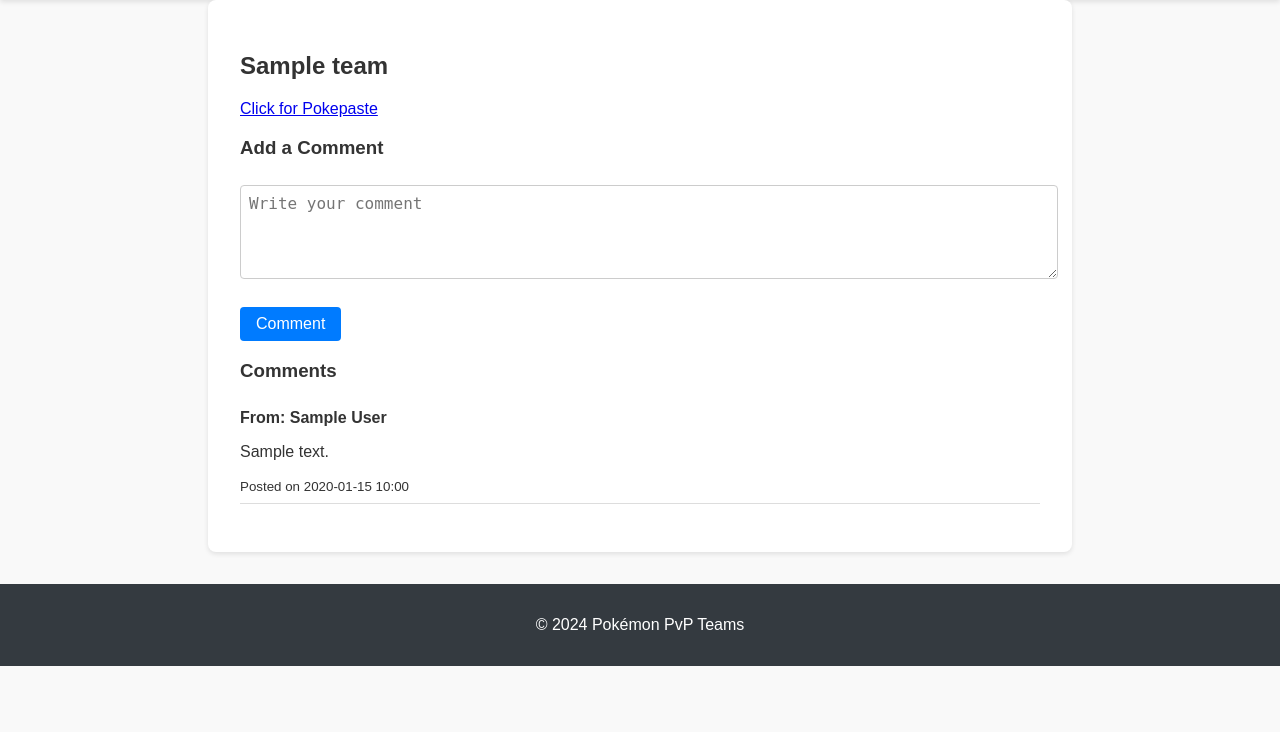
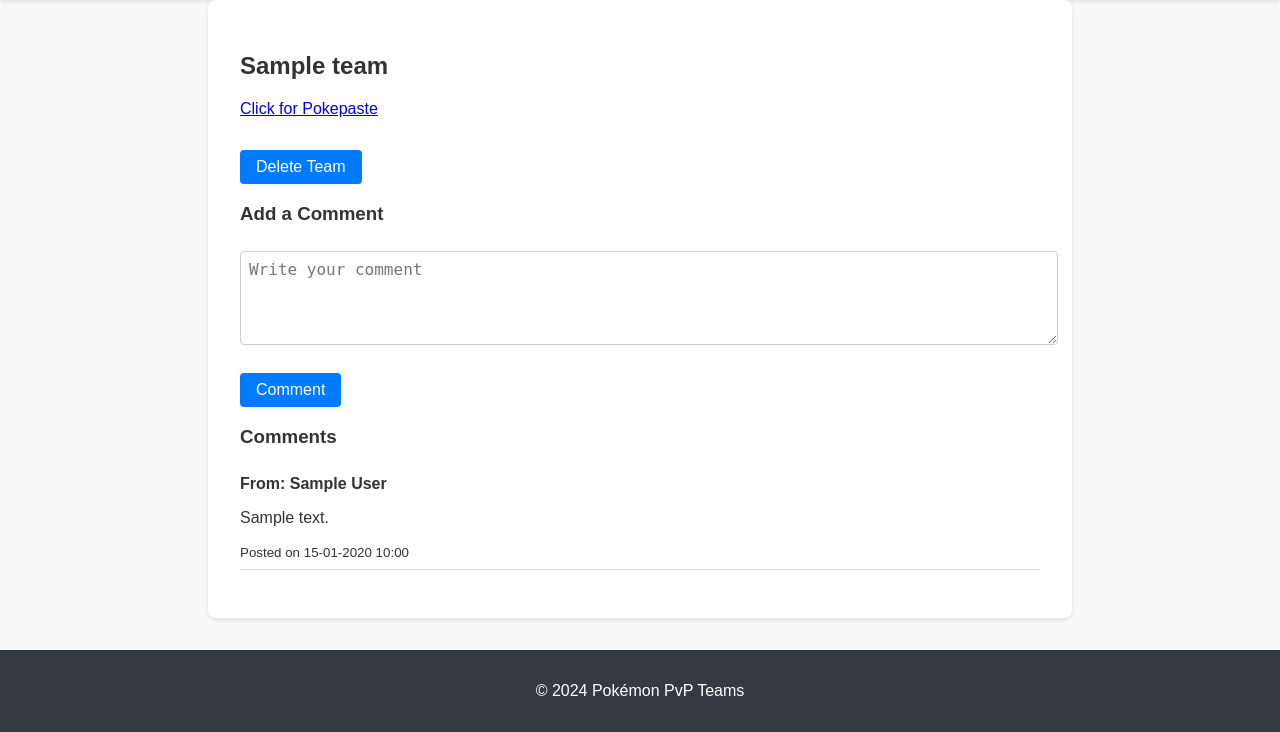
Before and after one commit to AFCadinho/afc_website, a Flask app: page /team/1 in a window 1280 px wide. Shown: the part 166-898 px from the top of the page. Before the commit the page ends 832 px from the top, so only its background shows below. Run offline with Flask 3, Linux system fonts and the light colour scheme; the visitor is signed in with stand-in values (Sample User, id 1); tables that the repository leaves empty hold one stand-in row (values such as "Sample post").

Commit message:
complete delete button and fix reloading bug

```diff
--- a/app/routes/teams.py
+++ b/app/routes/teams.py
@@ -7,6 +7,7 @@ from sqlalchemy import extract
 
 bp = Blueprint('teams', __name__)
 
+
 @bp.route("/team/<team_id>", methods=["GET", "POST"])
 def view_team(team_id):
     if "user_id" not in session:
@@ -14,7 +15,8 @@ def view_team(team_id):
         return redirect(url_for('auth.login', next=request.url))
 
     team = Teams.query.filter_by(id=team_id).first()
-    comments = Comments.query.filter_by(user_id=session["user_id"], team_id=team_id).all()
+    comments = Comments.query.filter_by(
+        user_id=session["user_id"], team_id=team_id).all()
 
     if request.method == "POST":
         if not validate_csrf_token():
@@ -24,7 +26,8 @@ def view_team(team_id):
         comment_text = request.form["comment"]
 
         if comment_text:
-            comment = Comments(team_id=team_id, user_id=user_id, comment=comment_text)
+            comment = Comments(
+                team_id=team_id, user_id=user_id, comment=comment_text)
             db.session.add(comment)
             db.session.commit()
             return redirect(url_for("teams.view_team", team_id=team_id))
@@ -53,7 +56,8 @@ def add_team(game_name):
             game_id=game_id,
             name=team_name,
             pokepaste=pokepaste,
-            created_at=datetime.strptime(created_at, "%Y-%m-%d").date() if created_at else None
+            created_at=datetime.strptime(
+                created_at, "%Y-%m-%d").date() if created_at else None
         )
         db.session.add(team)
         db.session.commit()
@@ -81,9 +85,24 @@ def teams(name, release_year):
 
     game_id = game.id
 
+    # Get all teams for the game and release year
+    teams = Teams.query.filter(extract("YEAR", Teams.created_at) == int(
+        release_year), Teams.game_id == game_id).all()
 
-    # Get all teams for the game and release year
-    teams = Teams.query.filter(extract("YEAR", Teams.created_at) == int(release_year), Teams.game_id == game_id).all()
+    return render_template("teams.html", teams=teams)
 
 
-    return render_template("teams.html", teams=teams)
+@bp.route("/delete_team/<int:team_id>", methods=["POST"])
+def delete_team(team_id):
+    team = Teams.query.filter_by(id=team_id).first()
+    if not team:
+        return "404 Not Found", 404
+
+    game_name = team.games.name
+    team_name = team.name
+    db.session.delete(team)
+    db.session.commit()
+    print("deleted game")
+
+    flash(f"Team {team_name} Successfully Deleted!", category="info")
+    return redirect(url_for("games.release_year", game_name=game_name))
--- a/app/templates/release_year.html
+++ b/app/templates/release_year.html
@@ -1,7 +1,7 @@
 {% extends 'base.html' %}
 
 {% block title %}
-{{ game_name.title() }} Teams
+{{ game_name }} Teams
 {% endblock %}
 
 {% block content %}
@@ -33,7 +33,7 @@
             <li>
                 <a href="{{ url_for('teams.view_team', team_id=team.id) }}">{{ team.name }}</a> -
                 <a href="{{ team.pokepaste }}">View Pokepaste</a>
-                Posted: {{ team.created_at }}
+                Posted: {{ team.created_at.strftime('%d-%m-%Y') }}
             </li>
             {% endfor %}
         </ul>
--- a/app/templates/view_team.html
+++ b/app/templates/view_team.html
@@ -6,7 +6,13 @@ View Team
 
 {% block content %}
 <h2>{{ team.name }}</h2>
+
 <a href="{{ team.pokepaste }}">Click for Pokepaste</a>
+{% if session["is_admin"] %}
+<form action="{{ url_for('teams.delete_team', team_id=team.id ) }}" method="POST">
+    <button type="submit" id="delet_button">Delete Team</button>
+</form>
+{% endif %}
 
 <!-- Add comment -->
 <h3>Add a Comment</h3>
@@ -24,7 +30,7 @@ View Team
     <li>
         <strong>From: {{ comment.users.name }}</strong>
         <p>{{ comment.comment }}</p>
-        <small>Posted on {{ comment.created_at.strftime('%Y-%m-%d %H:%M') }}</small>
+        <small>Posted on {{ comment.created_at.strftime('%d-%m-%Y %H:%M') }}</small>
     </li>
     {% endfor %}
 </ul>
```
Also changed, not shown: app/routes/games.py (+9 -7 lines).
